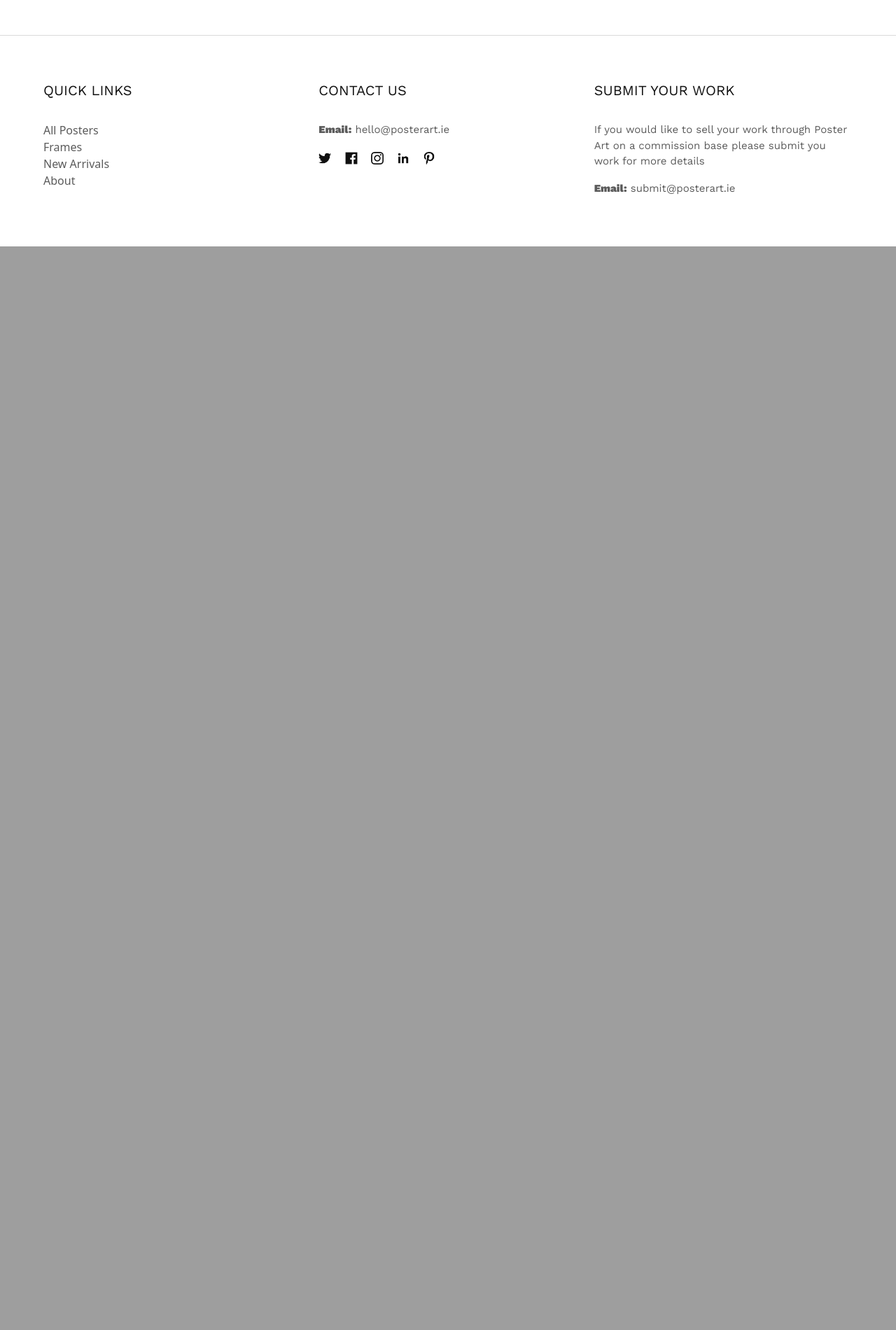
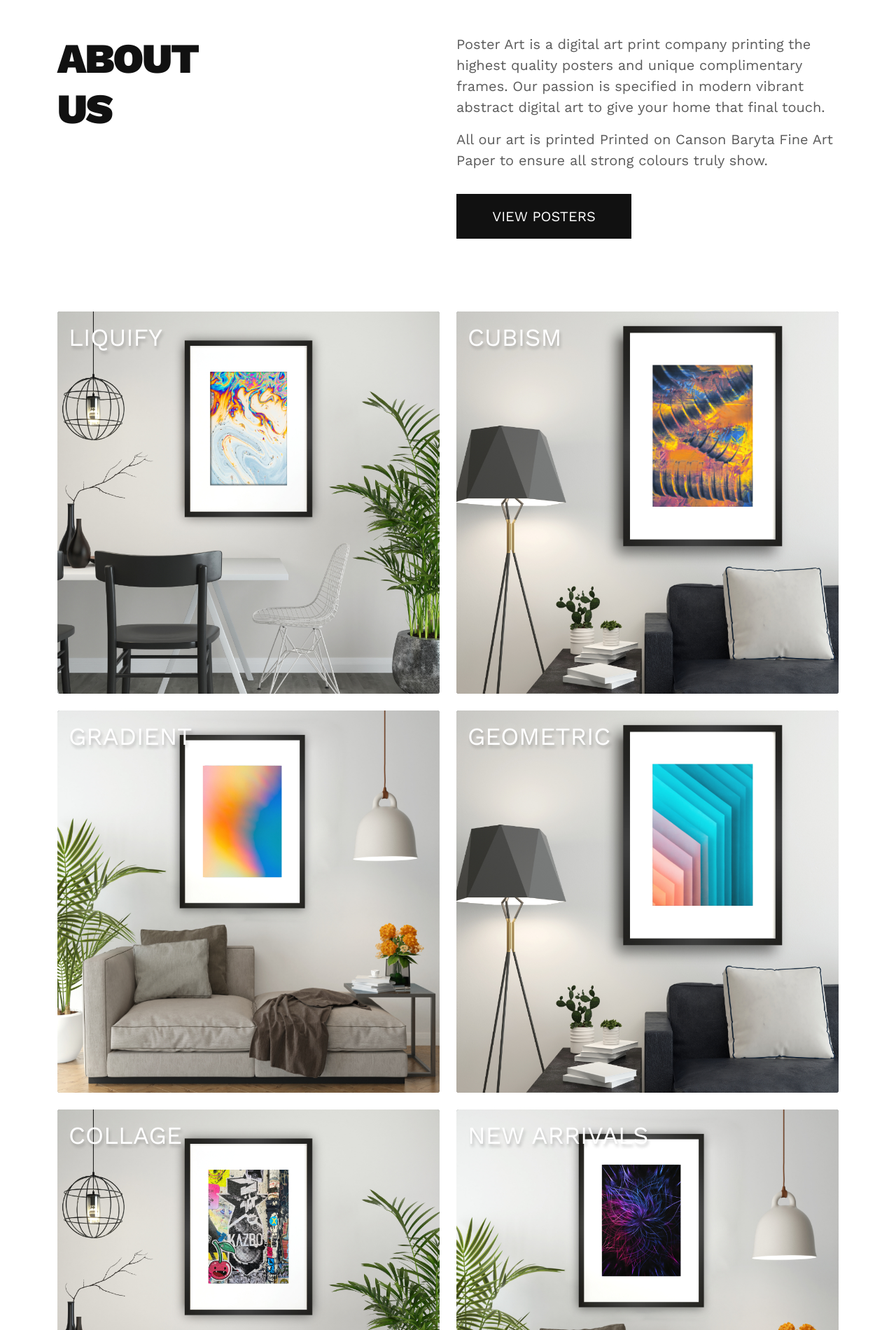
Before and after one commit to hellyryan1995/Poster-Art-MS4, a Django app: page / in a window 1280 px wide. Shown: the part 800-2700 px from the top of the page at 70% size. Before the commit the page ends 1152 px from the top, so only its background shows below. Run offline with Django 3.2, Linux system fonts and the light colour scheme; some libraries are stand-ins or nearby versions.

Commit message:
Added content to home

```diff
--- a/home/templates/home/index.html
+++ b/home/templates/home/index.html
@@ -12,6 +12,7 @@
 {% endblock %}
 
 {% block content %}
+<!-- Banner -->
 <div class="background">
     <div class="container h-100">
         <div class="row h-100">
@@ -28,4 +29,94 @@
         </div>
     </div>
 </div>
+<!-- About Section -->
+<div class="container">
+    <div class="row mt-5 mb-5">
+        <div class="col-12 col-lg-6">
+            <h1>About <br>Us</h1>
+        </div>
+        <div class="col-12 col-lg-6">
+            <p class="about-txt">
+                Poster Art is a digital art print company printing the highest quality posters and unique complimentary frames.
+                Our passion is specified in modern vibrant abstract digital art to give your home that final touch.
+            </p>
+            <P class="about-txt">
+                All our art is printed Printed on Canson Baryta Fine Art Paper to ensure all strong colours truly show.
+            </P>
+            <hr class="line-divider">
+            <h4>
+                <a href="{% url 'products' %}?category=liguify,cubism,gradients,geometric,collage" class="shop-button btn btn-lg rounded-0 text-uppercase py-3">View Posters</a>
+            </h4>
+        </div>
+    </div>
+</div>
+<!-- Poster Section -->
+<div class="container">
+    <div class="row mt-5">
+        <div class="col-12 col-lg-6 mb-4">
+            <a href="{% url 'products' %}?category=liguify">
+                <div class="card bg-dark text-white border-0 image-hover">
+                    <img src="{{ MEDIA_URL }}liquify-banner.jpg" class="card-img img-fluid" alt="Liquify Art">
+                    <div class="card-img-overlay border-0">
+                      <h4 class="card-title home-text">Liquify</h4>
+                    </div>
+                  </div>
+            </a>
+        </div>
+        <div class="col-12 col-lg-6 mb-4">
+            <a href="{% url 'products' %}?category=cubism">
+                <div class="card bg-dark text-white border-0 image-hover">
+                    <img src="{{ MEDIA_URL }}cubism-banner.jpg" class="card-img img-fluid" alt="Cubism Art">
+                    <div class="card-img-overlay border-0">
+                      <h4 class="card-title home-text">Cubism</h4>
+                    </div>
+                  </div>
+            </a>
+        </div>
+    </div>
+    <div class="row">
+        <div class="col-12 col-lg-6 mb-4">
+            <a href="{% url 'products' %}?category=gradients">
+                <div class="card bg-dark text-white border-0 image-hover">
+                    <img src="{{ MEDIA_URL }}gradient-banner.jpg" class="card-img img-fluid" alt="Gradient Art">
+                    <div class="card-img-overlay border-0">
+                      <h4 class="card-title home-text">Gradient</h4>
+                    </div>
+                  </div>
+            </a>
+        </div>
+        <div class="col-12 col-lg-6 mb-4">
+            <a href="{% url 'products' %}?category=geometric">
+                <div class="card bg-dark text-white border-0 image-hover">
+                    <img src="{{ MEDIA_URL }}geo-banner.jpg" class="card-img img-fluid" alt="Geometric Art">
+                    <div class="card-img-overlay border-0">
+                      <h4 class="card-title home-text">Geometric</h4>
+                    </div>
+                  </div>
+            </a>
+        </div>
+    </div>
+    <div class="row mb-5">
+        <div class="col-12 col-lg-6 mb-4">
+            <a href="{% url 'products' %}?category=collage">
+                <div class="card bg-dark text-white border-0 image-hover">
+                    <img src="{{ MEDIA_URL }}collage-banner.jpg" class="card-img img-fluid" alt="Collage Art">
+                    <div class="card-img-overlay border-0">
+                      <h4 class="card-title home-text">Collage</h4>
+                    </div>
+                </div>
+            </a>
+        </div>
+        <div class="col-12 col-lg-6 mb-4">
+            <a href="{% url 'products' %}?category=new_arrivals">
+                <div class="card bg-dark text-white border-0 image-hover">
+                    <img src="{{ MEDIA_URL }}new-arrival-banner.jpg" class="card-img img-fluid" alt="New Arrivals Art">
+                    <div class="card-img-overlay border-0">
+                      <h4 class="card-title home-text">New Arrivals</h4>
+                    </div>
+                </div>
+            </a>
+        </div>
+    </div>
+</div>
 {% endblock %}
--- a/static/css/base.css
+++ b/static/css/base.css
@@ -114,6 +114,15 @@ i {
 
 .please-note {
     color: #A74646;
+}
+
+/* ---------------------------------------- Home Styling */
+
+.home-text {
+    color: rgb(255, 255, 255);
+    font-size: 35px;
+    text-shadow: 2px 4px 4px rgba(0,0,0,0.2),
+    0px -5px 10px rgba(255,255,255,0.15);
 }
 
 /* ---------------------------------------- Toasts Styling */
--- a/templates/base.html
+++ b/templates/base.html
@@ -11,6 +11,7 @@
     {% endblock %}
 
     {% block extra_meta %}
+        <link rel="shortcut icon" href="{{ MEDIA_URL }}posterart-fav.ico"/>
     {% endblock %}
 
     {% block corecss %}
```
Also changed, not shown: media/collage-banner.jpg (added), media/cubism-banner.jpg (added), media/geo-banner.jpg (added), media/gradient-banner.jpg (added), media/liquify-banner.jpg (added), media/new-arrival-banner.jpg (added), media/posterart-fav.ico (added), static/images/posterart-fav.ico (added).
